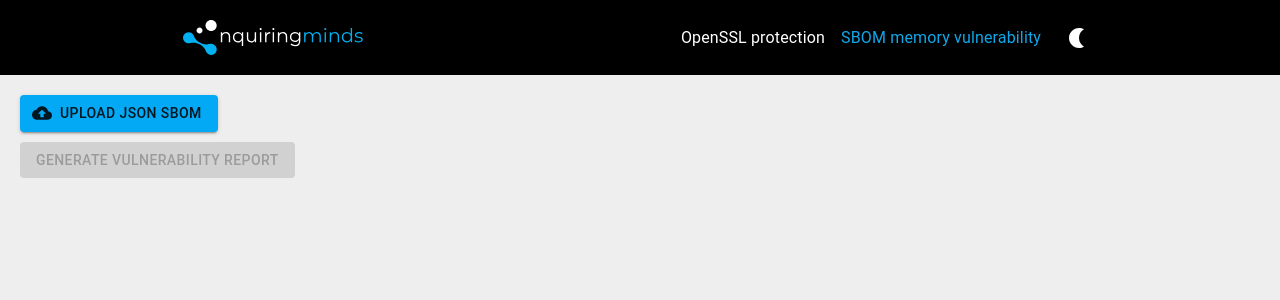
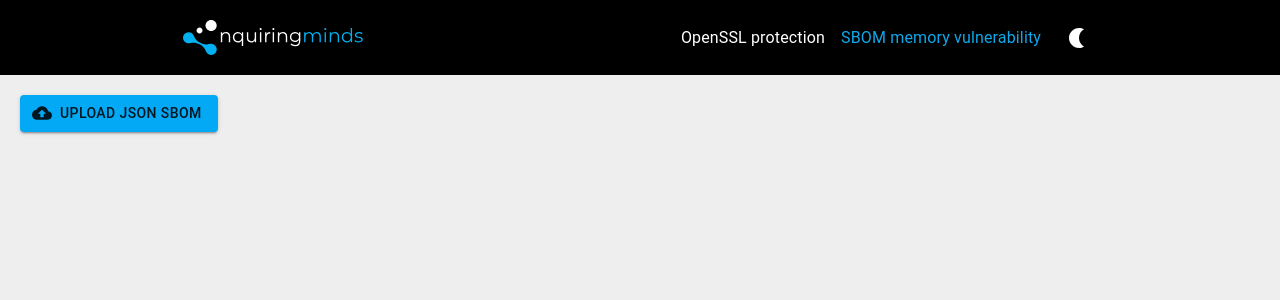
Before and after one commit to nqminds/UniBOM-Viewer, a Next.js app in the folder packages/app/: page /sbom in a window 1280 px wide. Shown: the top 300 px of the page. Built offline with nearby package versions, Linux system fonts and the light colour scheme.

Commit message:
Fix: removed button and upload multiple sboms

```diff
--- a/packages/app/src/pages/sbom.tsx
+++ b/packages/app/src/pages/sbom.tsx
@@ -31,7 +31,6 @@ const VisuallyHiddenInput = styled('input')({
 export default function Home() {
 
   const [uploadedFile, setUploadedFile] = useState(null);
-  const [isGeneratePressed, setGeneratePressed] = useState(false);
   const [data, setData] = useState(null);
   const [error, setError] = useState<Error | null>(null);
   const [isLoading, setIsLoading] = useState(false);
@@ -40,6 +39,8 @@ export default function Home() {
     const file = event?.target?.files?.[0];
     if (!file) {
       <Alert severity="warning">No file selected!</Alert>
+      setUploadedFile(null);  // reset the uploaded file state
+      setIsLoading(false);    // reset the loading state
       return;
     }
     setIsLoading(true);
@@ -70,12 +71,10 @@ export default function Home() {
     }
   };
 
-
   if (error) {
     return <Typography>ERROR ${error.message}</Typography>;
   }
 
-  if (!uploadedFile || !isGeneratePressed) {
   return (
     <Box
       display="flex"
@@ -94,13 +93,6 @@ export default function Home() {
         Upload json sbom
         <VisuallyHiddenInput type="file" onChange={handleFileUpload} accept=".json" />
       </Button>
-        <Button
-          variant="contained"
-          onClick={() => setGeneratePressed(true)}
-          disabled={!uploadedFile}  // Only enable if file is uploaded
-        >
-          Generate Vulnerability Report
-        </Button>
       {isLoading && (
         <>
           <Typography variant="h2">Loading CVE data</Typography>
@@ -110,13 +102,14 @@ export default function Home() {
           <CircularProgress />
         </>
       )}
+
+      {!uploadedFile ? (
+        null
+      ) : (
+        <Container>
+          {data ? <SbomComponentTable data={data} /> : <Typography>No data available</Typography>}
+        </Container>
+      )}
     </Box>
   );
 }
-
-  return (
-    <Container>
-      {data ? <SbomComponentTable data={data} /> : <Typography>No data available</Typography>}
-    </Container>
-  );
-}
```
Lines whose indentation alone changed are shown as unchanged.
